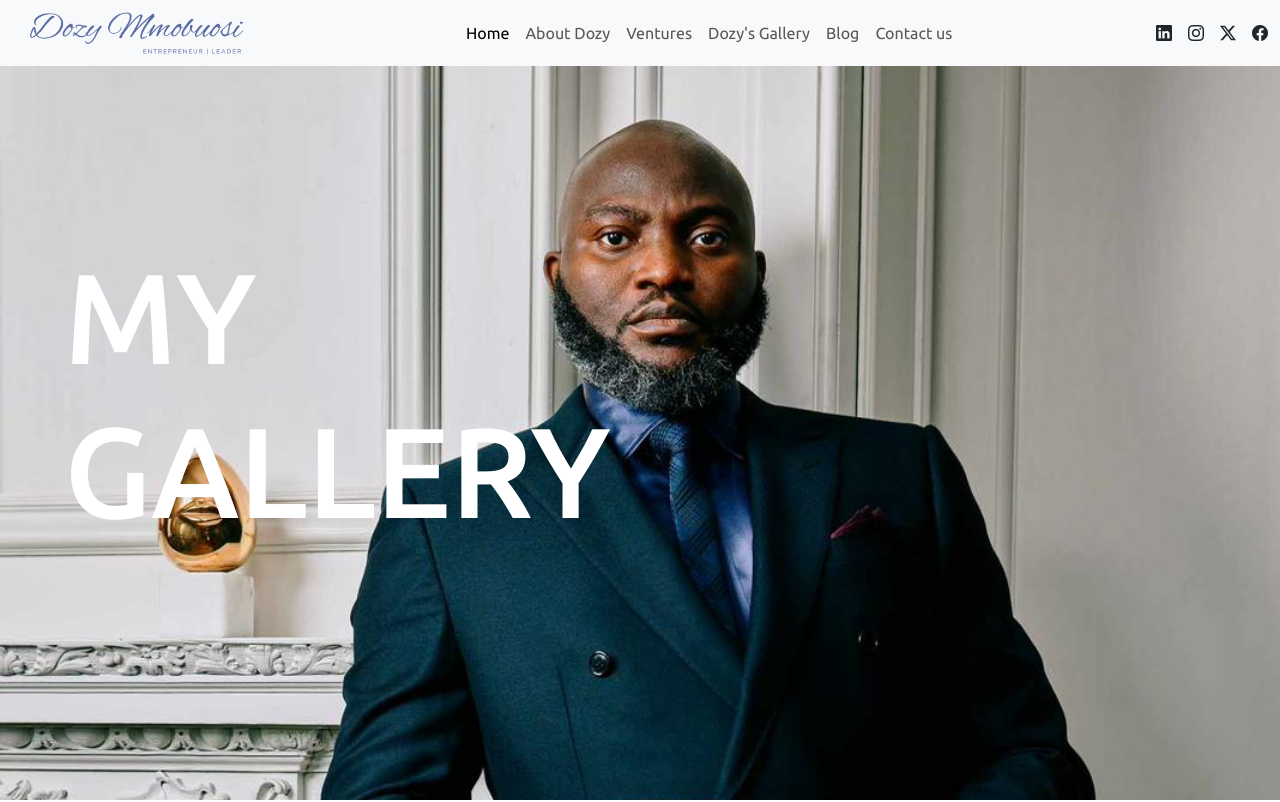
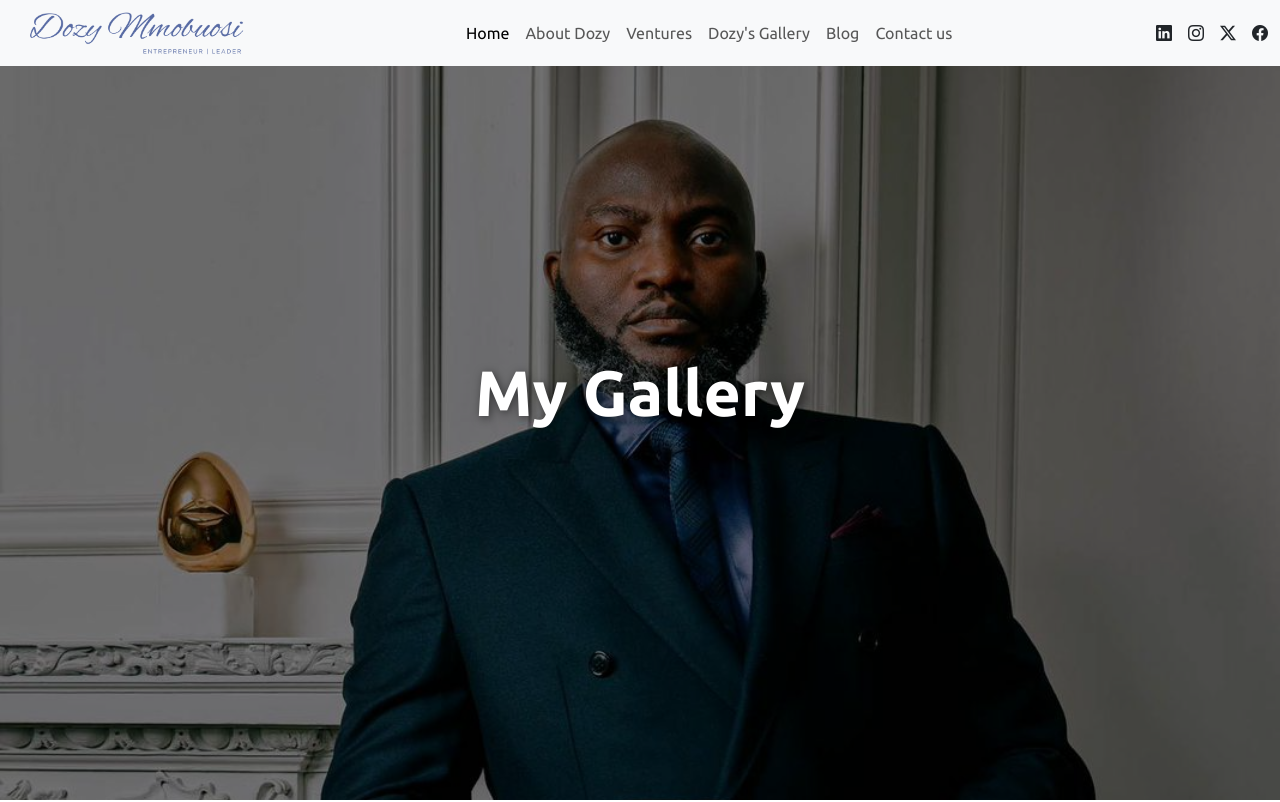
Before and after one commit to iam-ogomide/dozy, an Angular app: page /gallery in a window 1280 px wide. Shown: the top 802 px of the page. Built offline with nearby package versions, Linux system fonts and the light colour scheme; a web font is replaced by a local one.

Commit message:
gallery-fix

```diff
--- a/src/app/gallery/gallery.component.css
+++ b/src/app/gallery/gallery.component.css
@@ -141,6 +141,42 @@
     font-size: 12px;
     color: gray;
 }
+/* Background Image */
+.scrollinghero {
+    position: relative; /* Ensures overlay is positioned relative to this container */
+    height: 100vh; /* Full viewport height */
+    background: url('../../assets/body1.jpg') no-repeat center center/cover;
+    background-attachment: fixed; /* Keeps background fixed */
+    display: flex;
+    background-position: top center;
+    align-items: center;
+    justify-content: center;
+    color: white;
+    text-align: center;
+    font-size: 2em;
+    font-weight: bold;
+    text-shadow: 2px 2px 10px rgba(0, 0, 0, 0.5);
+}
+.scrolltext{
+    font-size: 4rem;
+    /* width: 50%; */
+}
+
+.overlay {
+    position: absolute;
+    top: 0;
+    left: 0;
+    width: 100%;
+    height: 100%;
+    background: rgba(0, 0, 0, 0.5); /* Adjust opacity (0.5 = 50%) */
+}
+
+.scrollinghero p {
+    position: relative; /* Ensures text appears above the overlay */
+    z-index: 1;
+    font-size: 4rem;
+}
+
 
 
 
--- a/src/app/gallery/gallery.component.html
+++ b/src/app/gallery/gallery.component.html
@@ -2,30 +2,17 @@
 
 <div class="">
 
-     <!-- Hero section  -->
-     <div class="">
-        <div class="banner">
-            <div class="content" data-aos="fade-up" data-aos-easing="ease-in-out">
-                <h1 class="mb-3" >MY <br>GALLERY</h1>
-                <!-- <div class="">
-                    <p style="font-size: 14px;">
-                        Lorem ipsum dolor sit amet consectetur adipisicing elit. Temporibus, sed. Velit quidem quia
-                        aliquam possimus, hic suscipit quas cum accusamus?
-                    </p>
-                </div> -->
+    <div class="">
 
-                <!-- <div class="explore-btn">
-                    <a href="" class="exp" routerLink="/">Read More</a>
-                </div> -->
-            </div>
+        <div class="scrollinghero">
+            <div class="overlay"></div>
 
-            <!-- <div class="content-bottom">
-                <p style="text-align: center; font-size: 14px;">
-                    Lorem ipsum dolor sit amet, consectetur adipisicing elit. Ex commodi excepturi optio nesciunt
-                    recusandae officia similique perferendis cumque deserunt quod?
-                </p>
-            </div> -->
+            <p class="scrolltext">My Gallery
+               </p>
         </div>
+
+
+
     </div>
 
     <!-- Intro Mini  -->
```
Also changed, not shown: src/app/home/home.component.html (+5 -5 lines).
